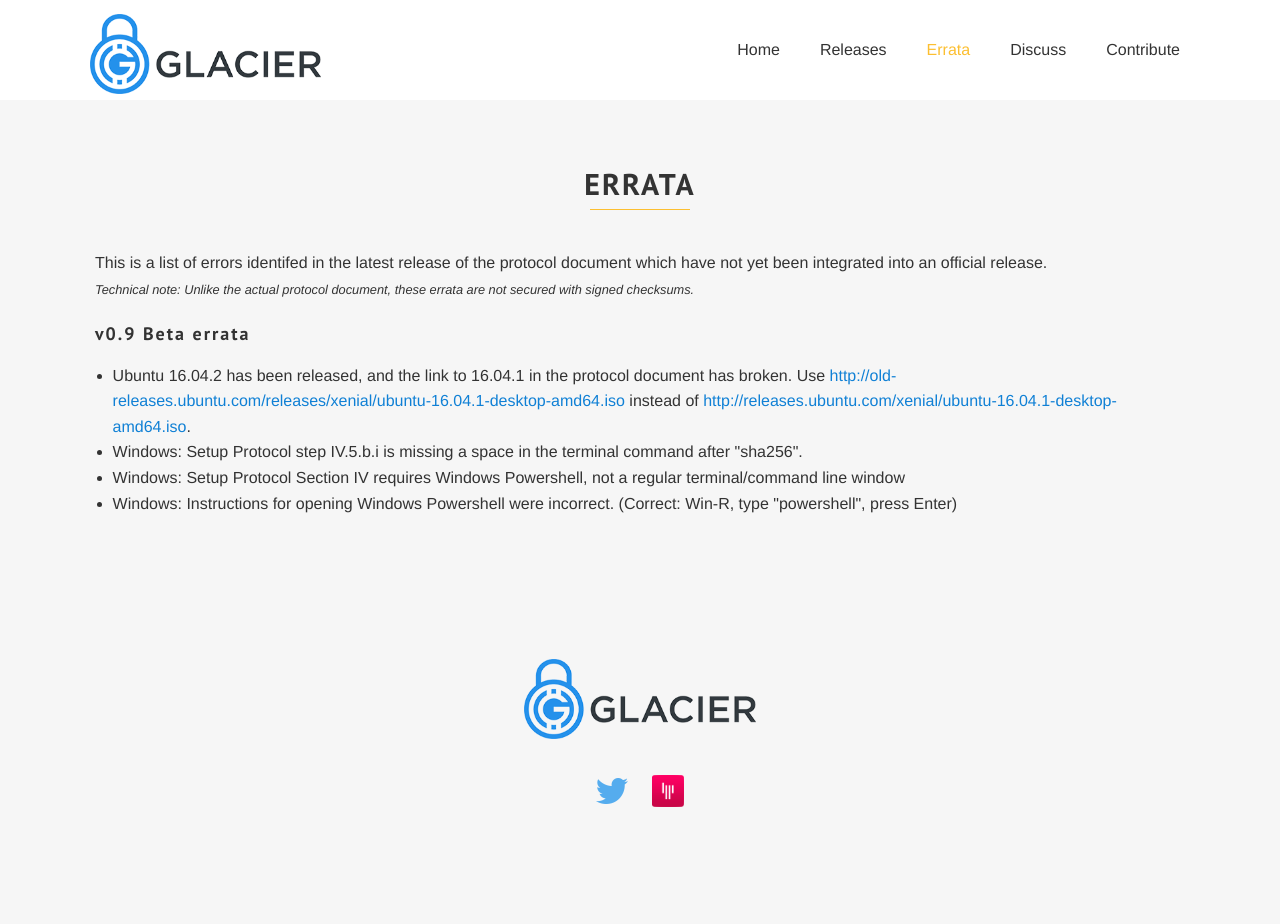
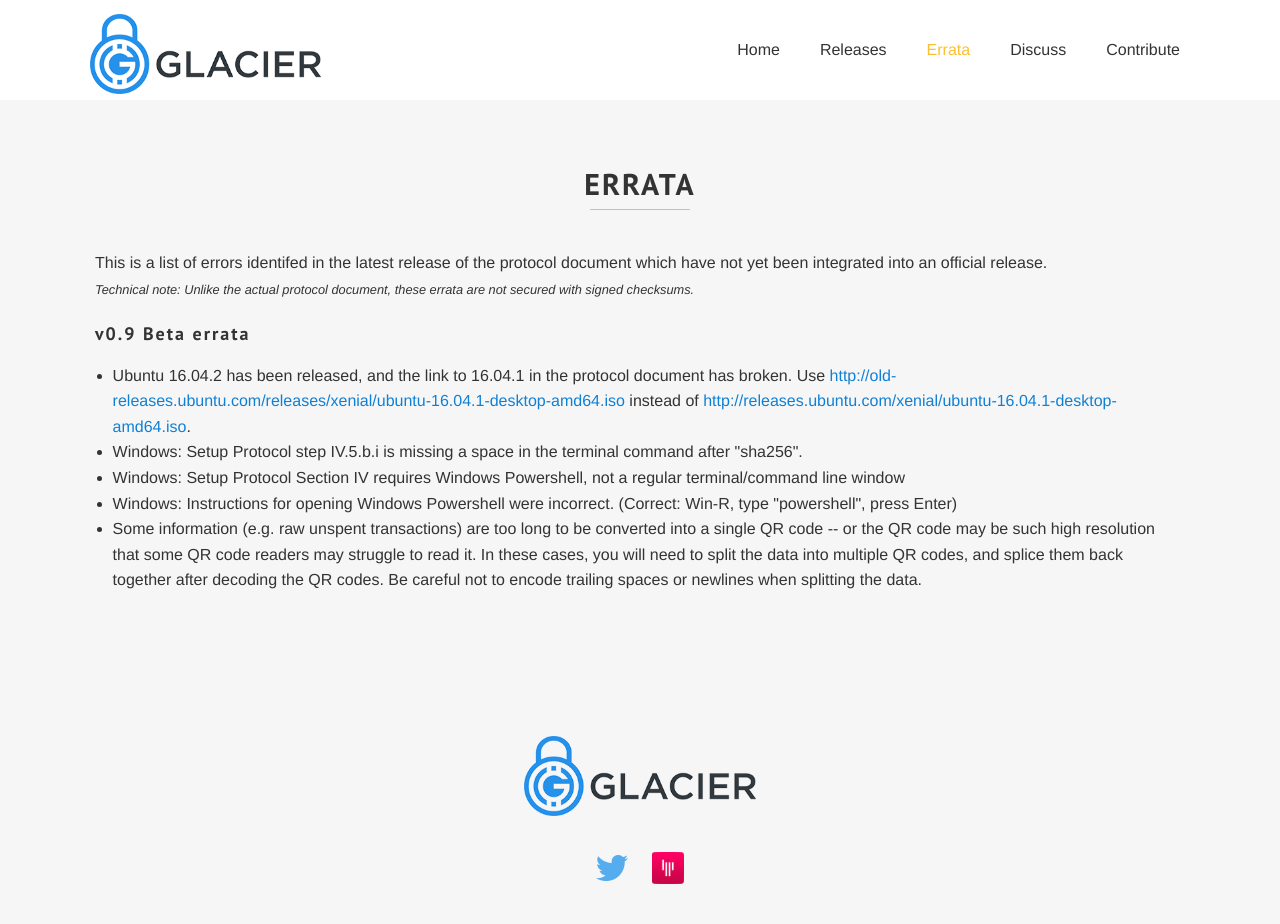
Before and after one commit to GlacierProtocol/glacierprotocol.github.io, a Jekyll site: the page built from errata.html, in a window 1280 px wide. Built offline with Jekyll 4.4.1, drawn with Linux system fonts in a browser that asks for light colours; some web fonts are replaced; before the commit the page ends 900 px from its top, so only the background shows below that.

Commit message:
Add errata about splitting QR codes

```diff
--- a/errata.html
+++ b/errata.html
@@ -23,9 +23,10 @@ section_id: errata
 	  <h3>v0.9 Beta errata</h3>
 	  <ul>
 	  	<li>Ubuntu 16.04.2 has been released, and the link to 16.04.1 in the protocol document has broken.  Use <a href="http://old-releases.ubuntu.com/releases/xenial/ubuntu-16.04.1-desktop-amd64.iso">http://old-releases.ubuntu.com/releases/xenial/ubuntu-16.04.1-desktop-amd64.iso</a> instead of <a href="http://releases.ubuntu.com/xenial/ubuntu-16.04.1-desktop-amd64.iso">http://releases.ubuntu.com/xenial/ubuntu-16.04.1-desktop-amd64.iso</a>.</li>
-		<li>Windows: Setup Protocol step IV.5.b.i is missing a space in the terminal command after "sha256".
-		<li>Windows: Setup Protocol Section IV requires Windows Powershell, not a regular terminal/command line window
-		<li>Windows: Instructions for opening Windows Powershell were incorrect.  (Correct: Win-R, type "powershell", press Enter)
+		  <li>Windows: Setup Protocol step IV.5.b.i is missing a space in the terminal command after "sha256".
+  		<li>Windows: Setup Protocol Section IV requires Windows Powershell, not a regular terminal/command line window
+  		<li>Windows: Instructions for opening Windows Powershell were incorrect.  (Correct: Win-R, type "powershell", press Enter)
+      <li>Some information (e.g. raw unspent transactions) are too long to be converted into a single QR code -- or the QR code may be such high resolution that some QR code readers may struggle to read it.  In these cases, you will need to split the data into multiple QR codes, and splice them back together after decoding the QR codes.  Be careful not to encode trailing spaces or newlines when splitting the data.
 	  </ul>
 
     </div>
```
